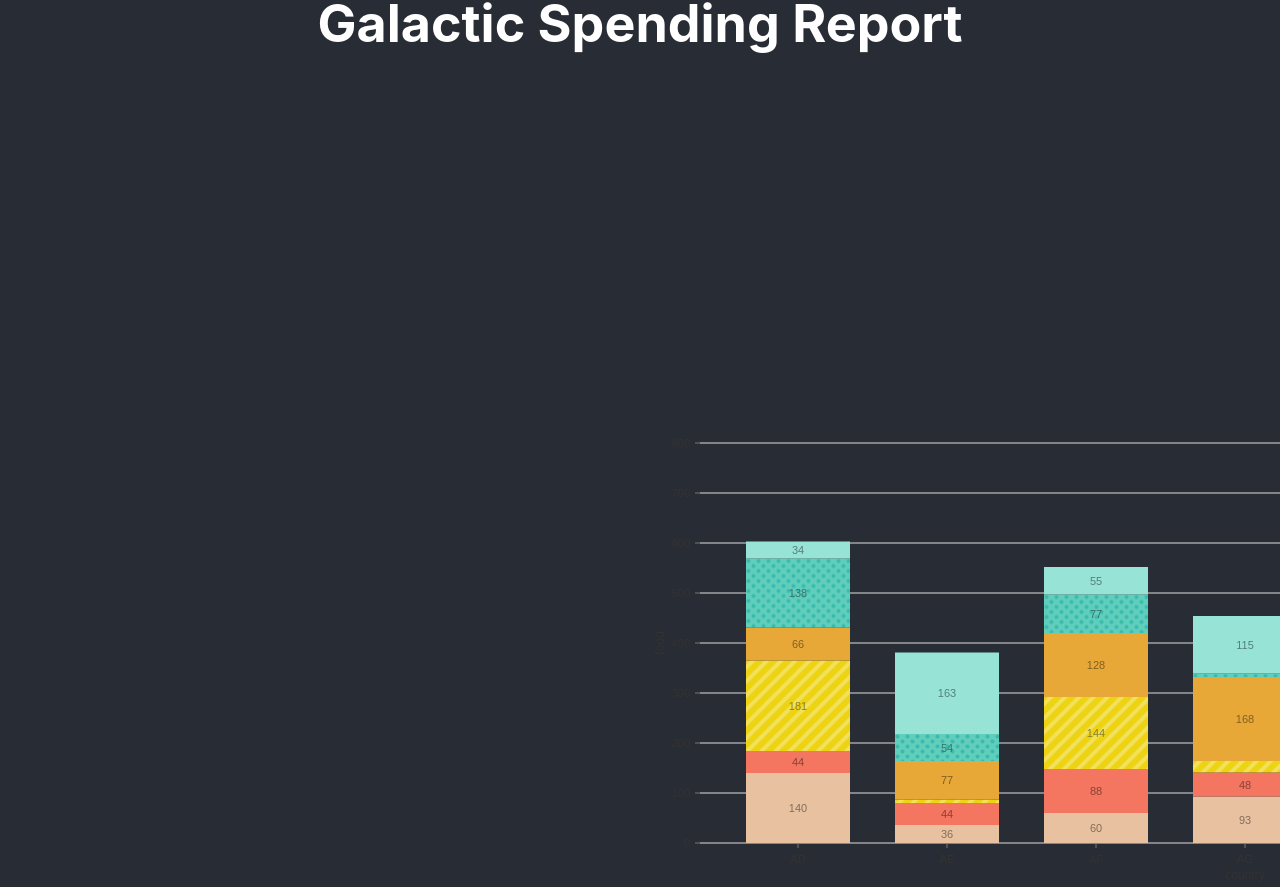
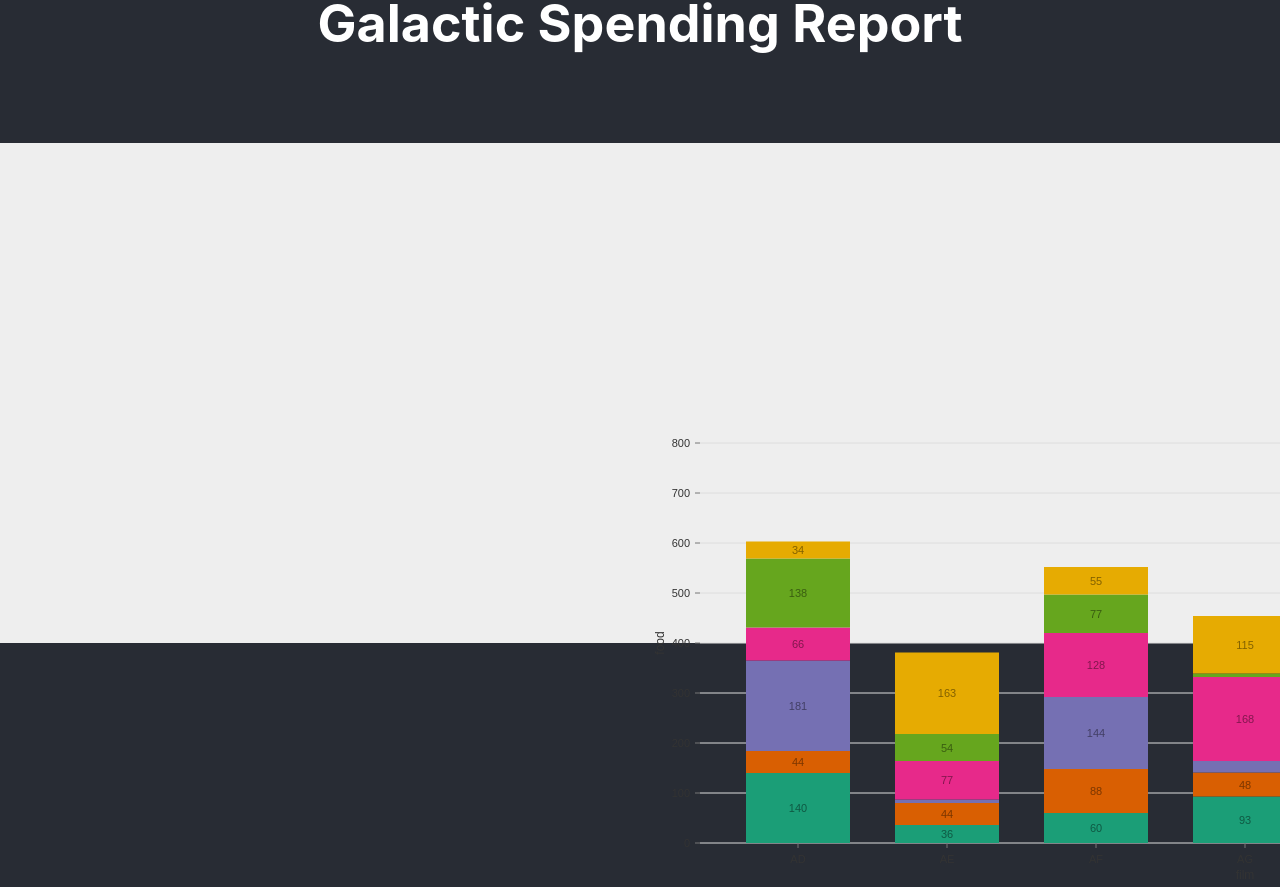
Before and after one commit to MackenzieM/swapi-client, a React (Create React App) app in the folder cost_analytics_view/: page / in a window 1280 px wide. Shown: the part 97-984 px from the top of the page. Built offline with nearby package versions, Linux system fonts and the light colour scheme.

Commit message:
simplify and beautify

```diff
--- a/cost_analytics_view/src/App.css
+++ b/cost_analytics_view/src/App.css
@@ -29,6 +29,7 @@ body {
 .chartWrapper {
   height: 500px;
   color: black;
+  background-color: #eee;
   font-size: calc(10px + 1vmin);
 }
 
--- a/cost_analytics_view/src/components/Chart.tsx
+++ b/cost_analytics_view/src/components/Chart.tsx
@@ -3,109 +3,67 @@ import { ResponsiveBar } from '@nivo/bar'
 
 const hardCodedTestData: any[] = [
     {
-        "country": "AD",
+        "film": "AD",
         "hot dog": 140,
-        "hot dogColor": "hsl(261, 70%, 50%)",
         "burger": 44,
-        "burgerColor": "hsl(168, 70%, 50%)",
         "sandwich": 181,
-        "sandwichColor": "hsl(212, 70%, 50%)",
         "kebab": 66,
-        "kebabColor": "hsl(275, 70%, 50%)",
         "fries": 138,
-        "friesColor": "hsl(75, 70%, 50%)",
         "donut": 34,
-        "donutColor": "hsl(50, 70%, 50%)"
     },
     {
-        "country": "AE",
+        "film": "AE",
         "hot dog": 36,
-        "hot dogColor": "hsl(109, 70%, 50%)",
         "burger": 44,
-        "burgerColor": "hsl(37, 70%, 50%)",
         "sandwich": 7,
-        "sandwichColor": "hsl(268, 70%, 50%)",
         "kebab": 77,
-        "kebabColor": "hsl(16, 70%, 50%)",
         "fries": 54,
-        "friesColor": "hsl(200, 70%, 50%)",
         "donut": 163,
-        "donutColor": "hsl(141, 70%, 50%)"
     },
     {
-        "country": "AF",
+        "film": "AF",
         "hot dog": 60,
-        "hot dogColor": "hsl(173, 70%, 50%)",
         "burger": 88,
-        "burgerColor": "hsl(41, 70%, 50%)",
         "sandwich": 144,
-        "sandwichColor": "hsl(168, 70%, 50%)",
         "kebab": 128,
-        "kebabColor": "hsl(49, 70%, 50%)",
         "fries": 77,
-        "friesColor": "hsl(294, 70%, 50%)",
         "donut": 55,
-        "donutColor": "hsl(90, 70%, 50%)"
     },
     {
-        "country": "AG",
+        "film": "AG",
         "hot dog": 93,
-        "hot dogColor": "hsl(322, 70%, 50%)",
         "burger": 48,
-        "burgerColor": "hsl(140, 70%, 50%)",
         "sandwich": 23,
-        "sandwichColor": "hsl(94, 70%, 50%)",
         "kebab": 168,
-        "kebabColor": "hsl(201, 70%, 50%)",
         "fries": 7,
-        "friesColor": "hsl(72, 70%, 50%)",
         "donut": 115,
-        "donutColor": "hsl(110, 70%, 50%)"
     },
     {
-        "country": "AI",
+        "film": "AI",
         "hot dog": 89,
-        "hot dogColor": "hsl(246, 70%, 50%)",
         "burger": 112,
-        "burgerColor": "hsl(233, 70%, 50%)",
         "sandwich": 92,
-        "sandwichColor": "hsl(113, 70%, 50%)",
         "kebab": 104,
-        "kebabColor": "hsl(67, 70%, 50%)",
         "fries": 159,
-        "friesColor": "hsl(47, 70%, 50%)",
         "donut": 78,
-        "donutColor": "hsl(6, 70%, 50%)"
     },
     {
-        "country": "AL",
+        "film": "AL",
         "hot dog": 83,
-        "hot dogColor": "hsl(56, 70%, 50%)",
         "burger": 119,
-        "burgerColor": "hsl(305, 70%, 50%)",
         "sandwich": 92,
-        "sandwichColor": "hsl(227, 70%, 50%)",
         "kebab": 105,
-        "kebabColor": "hsl(353, 70%, 50%)",
         "fries": 146,
-        "friesColor": "hsl(1, 70%, 50%)",
         "donut": 164,
-        "donutColor": "hsl(199, 70%, 50%)"
     },
     {
-        "country": "AM",
+        "film": "AM",
         "hot dog": 37,
-        "hot dogColor": "hsl(292, 70%, 50%)",
         "burger": 92,
-        "burgerColor": "hsl(255, 70%, 50%)",
         "sandwich": 68,
-        "sandwichColor": "hsl(316, 70%, 50%)",
         "kebab": 23,
-        "kebabColor": "hsl(72, 70%, 50%)",
         "fries": 16,
-        "friesColor": "hsl(81, 70%, 50%)",
         "donut": 169,
-        "donutColor": "hsl(29, 70%, 50%)"
     }
 ];
 
@@ -122,46 +80,12 @@ const Chart = () => {
                 'fries',
                 'donut'
             ]}
-            indexBy="country"
+            indexBy="film"
             margin={{top: 50, right: 130, bottom: 50, left: 60}}
             padding={0.3}
             valueScale={{type: 'linear'}}
             indexScale={{type: 'band', round: true}}
-            colors={{scheme: 'nivo'}}
-            defs={[
-                {
-                    id: 'dots',
-                    type: 'patternDots',
-                    background: 'inherit',
-                    color: '#38bcb2',
-                    size: 4,
-                    padding: 1,
-                    stagger: true
-                },
-                {
-                    id: 'lines',
-                    type: 'patternLines',
-                    background: 'inherit',
-                    color: '#eed312',
-                    rotation: -45,
-                    lineWidth: 6,
-                    spacing: 10
-                }
-            ]}
-            fill={[
-                {
-                    match: {
-                        id: 'fries'
-                    },
-                    id: 'dots'
-                },
-                {
-                    match: {
-                        id: 'sandwich'
-                    },
-                    id: 'lines'
-                }
-            ]}
+            colors={{scheme: 'dark2'}}
             borderColor={{
                 from: 'color',
                 modifiers: [
@@ -177,7 +101,7 @@ const Chart = () => {
                 tickSize: 5,
                 tickPadding: 5,
                 tickRotation: 0,
-                legend: 'country',
+                legend: 'film',
                 legendPosition: 'middle',
                 legendOffset: 32,
                 truncateTickAt: 0
@@ -228,7 +152,7 @@ const Chart = () => {
             ]}
             role="application"
             ariaLabel="Nivo bar chart demo"
-            barAriaLabel={e => e.id + ": " + e.formattedValue + " in country: " + e.indexValue}
+            barAriaLabel={e => e.id + ": " + e.formattedValue + " in film: " + e.indexValue}
         ></ResponsiveBar></>;
         console.log(responsiveBar);
         return responsiveBar;
```
